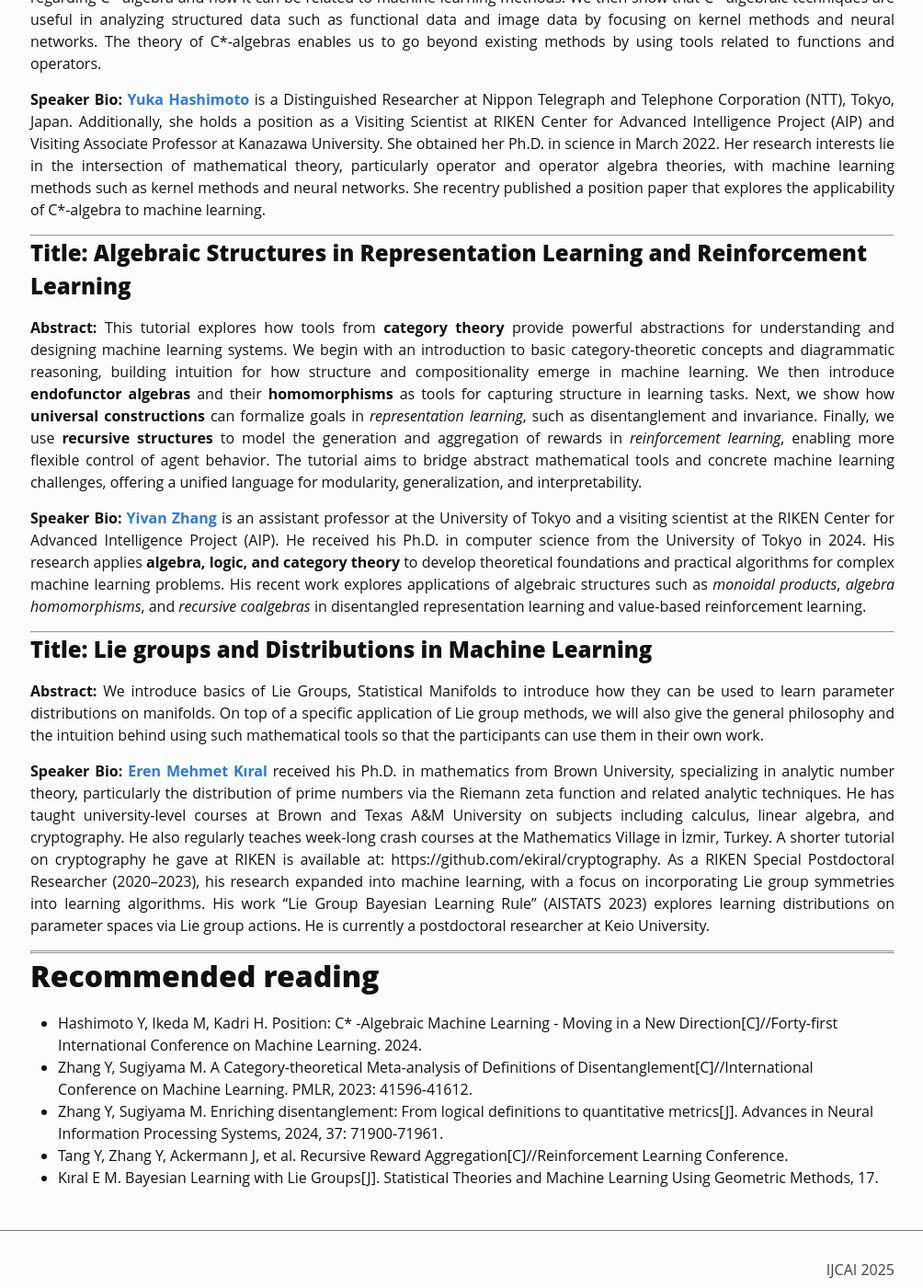
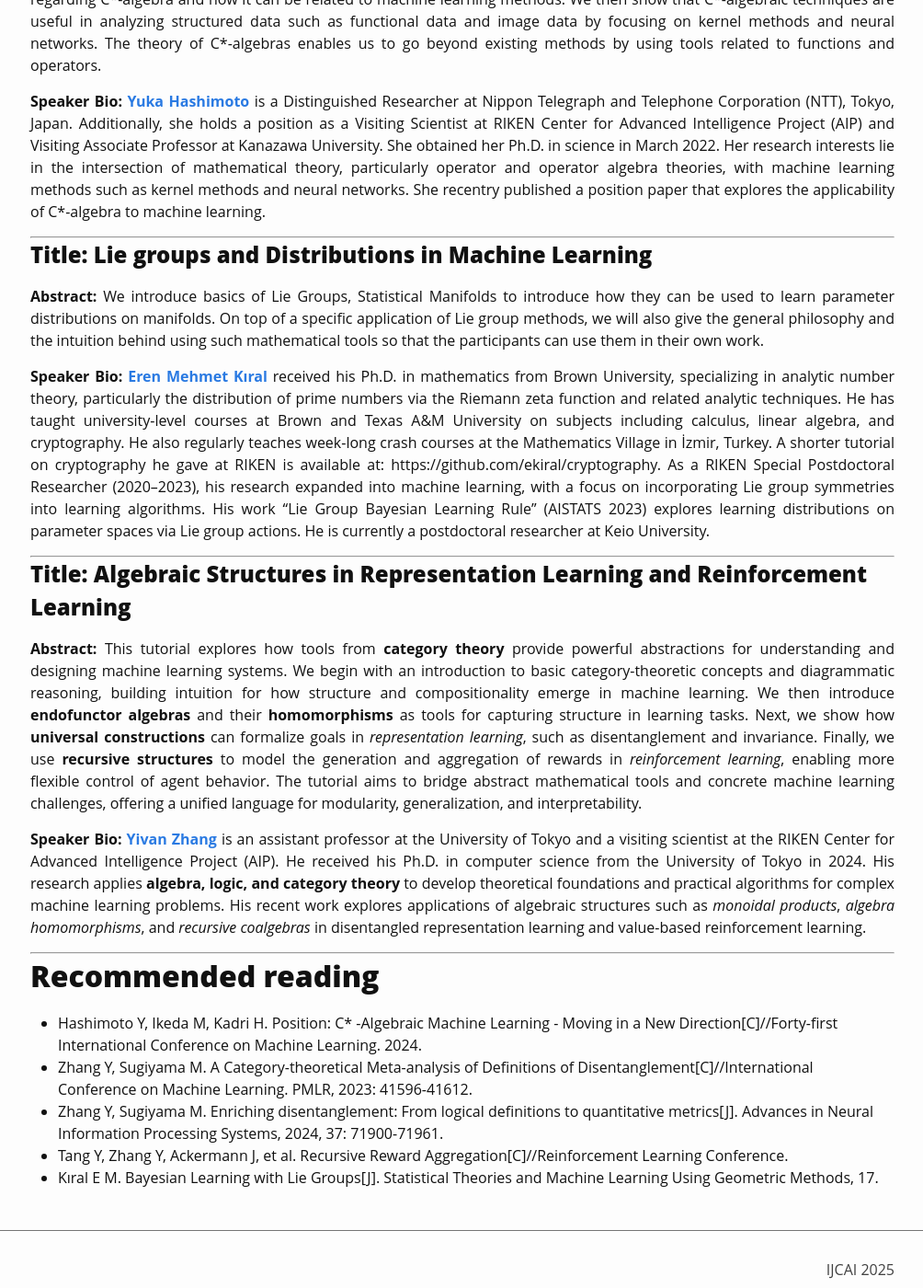
Before and after one commit to Algebra4AI/Algebra4AI.github.io, a Jekyll site: the page built from index.md, in a window 1280 px wide and 1400 px high, scrolled down 2128 px. Shown: the whole window at 92% size, without its empty margins (137-1141 px from the left). Built offline with Jekyll 4.4.1, drawn with Linux system fonts in a browser that asks for light colours; some web fonts are replaced.

```diff
--- a/index.md
+++ b/index.md
@@ -102,6 +102,7 @@ TBD
 </div>
 
 
+---
 
 ## Title: C*-algebra for machine learning
 
@@ -111,28 +112,19 @@ TBD
 
 ---
 
+## Title: Lie groups and Distributions in Machine Learning
 
-
-## Title: Algebraic Structures in Representation Learning and Reinforcement Learning
-
-
-**Abstract:** This tutorial explores how tools from **category theory** provide powerful abstractions for understanding and designing machine learning systems. We begin with an introduction to basic category-theoretic concepts and diagrammatic reasoning, building intuition for how structure and compositionality emerge in machine learning. We then introduce **endofunctor algebras** and their **homomorphisms** as tools for capturing structure in learning tasks. Next, we show how **universal constructions** can formalize goals in _representation learning_, such as disentanglement and invariance. Finally, we use **recursive structures** to model the generation and aggregation of rewards in _reinforcement learning_, enabling more flexible control of agent behavior. The tutorial aims to bridge abstract mathematical tools and concrete machine learning challenges, offering a unified language for modularity, generalization, and interpretability.
-
-
-**Speaker Bio:** [**Yivan Zhang**](https://yivan.xyz) is an assistant professor at the University of Tokyo and a visiting scientist at the RIKEN Center for Advanced Intelligence Project (AIP). He received his Ph.D. in computer science from the University of Tokyo in 2024. His research applies **algebra, logic, and category theory** to develop theoretical foundations and practical algorithms for complex machine learning problems. His recent work explores applications of algebraic structures such as _monoidal products_, _algebra homomorphisms_, and _recursive coalgebras_ in disentangled representation learning and value-based reinforcement learning.
-
----
-
-
-
-
-## Title: Lie groups and Distributions in Machine Learning
 **Abstract:**  We introduce basics of Lie Groups, Statistical Manifolds to introduce how they can be used to learn parameter distributions on manifolds. On top of a specific application of Lie group methods, we will also give the general philosophy and the intuition behind using such mathematical tools so that the participants can use them in their own work.
 
 **Speaker Bio:** [**Eren Mehmet Kıral**](https://ekiral.github.io) received his Ph.D. in mathematics from Brown University, specializing in analytic number theory, particularly the distribution of prime numbers via the Riemann zeta function and related analytic techniques. He has taught university-level courses at Brown and Texas A&M University on subjects including calculus, linear algebra, and cryptography. He also regularly teaches week-long crash courses at the Mathematics Village in İzmir, Turkey. A shorter tutorial on cryptography he gave at RIKEN is available at: https://github.com/ekiral/cryptography. As a RIKEN Special Postdoctoral Researcher (2020--2023), his research expanded into machine learning, with a focus on incorporating Lie group symmetries into learning algorithms. His work “Lie Group Bayesian Learning Rule” (AISTATS 2023) explores learning distributions on parameter spaces via Lie group actions. He is currently a postdoctoral researcher at Keio University.
 
 ---
 
+## Title: Algebraic Structures in Representation Learning and Reinforcement Learning
+
+**Abstract:** This tutorial explores how tools from **category theory** provide powerful abstractions for understanding and designing machine learning systems. We begin with an introduction to basic category-theoretic concepts and diagrammatic reasoning, building intuition for how structure and compositionality emerge in machine learning. We then introduce **endofunctor algebras** and their **homomorphisms** as tools for capturing structure in learning tasks. Next, we show how **universal constructions** can formalize goals in _representation learning_, such as disentanglement and invariance. Finally, we use **recursive structures** to model the generation and aggregation of rewards in _reinforcement learning_, enabling more flexible control of agent behavior. The tutorial aims to bridge abstract mathematical tools and concrete machine learning challenges, offering a unified language for modularity, generalization, and interpretability.
+
+**Speaker Bio:** [**Yivan Zhang**](https://yivan.xyz) is an assistant professor at the University of Tokyo and a visiting scientist at the RIKEN Center for Advanced Intelligence Project (AIP). He received his Ph.D. in computer science from the University of Tokyo in 2024. His research applies **algebra, logic, and category theory** to develop theoretical foundations and practical algorithms for complex machine learning problems. His recent work explores applications of algebraic structures such as _monoidal products_, _algebra homomorphisms_, and _recursive coalgebras_ in disentangled representation learning and value-based reinforcement learning.
 
 ---
 
```
